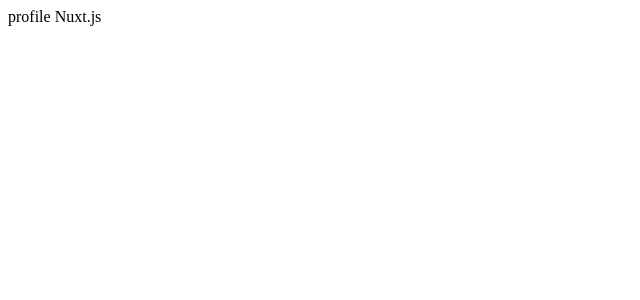
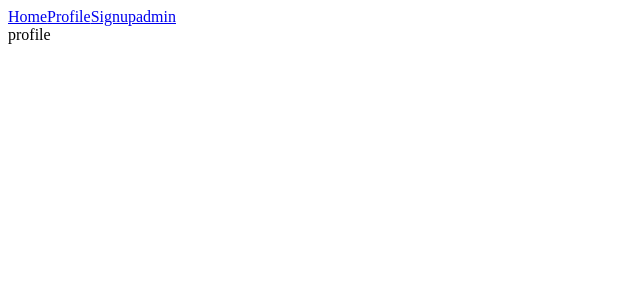
Before and after one commit to KIMINJOONG/vue-nodebird, a Nuxt app in the folder front/: page /profile in a window 1280 px wide. Shown: the top 300 px of the page, without its empty margins (0-640 px from the left). Built offline with nearby package versions, Linux system fonts and the light colour scheme.

Commit message:
nuxt router and layout, head

```diff
--- /dev/null
+++ b/front/layouts/admin.vue
@@ -0,0 +1,21 @@
+<template>
+    <div>
+        <nav>
+            <nuxt-link to="/">Home</nuxt-link>
+            <nuxt-link to="/profile">Profile</nuxt-link>
+            <nuxt-link to="/signup">Signup</nuxt-link>
+            <nuxt-link to="/admin">admin</nuxt-link>
+        </nav>
+        <nuxt />
+    </div>
+</template>
+
+<script>
+export default {
+
+}
+</script>
+
+<style>
+
+</style>
--- /dev/null
+++ b/front/layouts/default.vue
@@ -0,0 +1,19 @@
+<template>
+    <div>
+        <nav>
+            <nuxt-link to="/">Home</nuxt-link>
+            <nuxt-link to="/profile">Profile</nuxt-link>
+            <nuxt-link to="/signup">Signup</nuxt-link>
+        </nav>
+        <nuxt />
+    </div>
+</template>
+
+<script>
+export default {
+}
+</script>
+
+<style>
+
+</style>
--- /dev/null
+++ b/front/nuxt.config.js
@@ -0,0 +1,5 @@
+module.exports = {
+    head: {
+        title: 'NodeBird'
+    }
+}
--- a/front/pages/index.vue
+++ b/front/pages/index.vue
@@ -1,6 +1,6 @@
 <template>
     <div>
-        index {{name}}
+         Main Page
     </div>
 </template>
 <script>
@@ -9,7 +9,7 @@
         return {
             name: 'Nuxt.js'
         }
-    }
+    },
 }
 </script>
 <style>
--- a/front/pages/profile.vue
+++ b/front/pages/profile.vue
@@ -1,13 +1,19 @@
 <template>
     <div>
-        profile {{name}}
+        profile
     </div>
 </template>
 <script>
 export default {
+    layout: 'admin',
     data() {
         return {
             name: 'Nuxt.js'
+        }
+    },
+    head(){
+        return {
+            title: '프로필'
         }
     }
 }
--- a/front/pages/signup.vue
+++ b/front/pages/signup.vue
@@ -1,6 +1,6 @@
 <template>
     <div>
-        signup {{name}}
+        signup
     </div>
 </template>
 <script>
@@ -9,6 +9,11 @@
         return {
             name: 'Nuxt.js'
         }
+    },
+    head(){
+        return {
+            title: '회원가입'
+        }
     }
 }
 </script>
```
Also changed, not shown: 1 other file (tests, documents, lock files or other folders).
